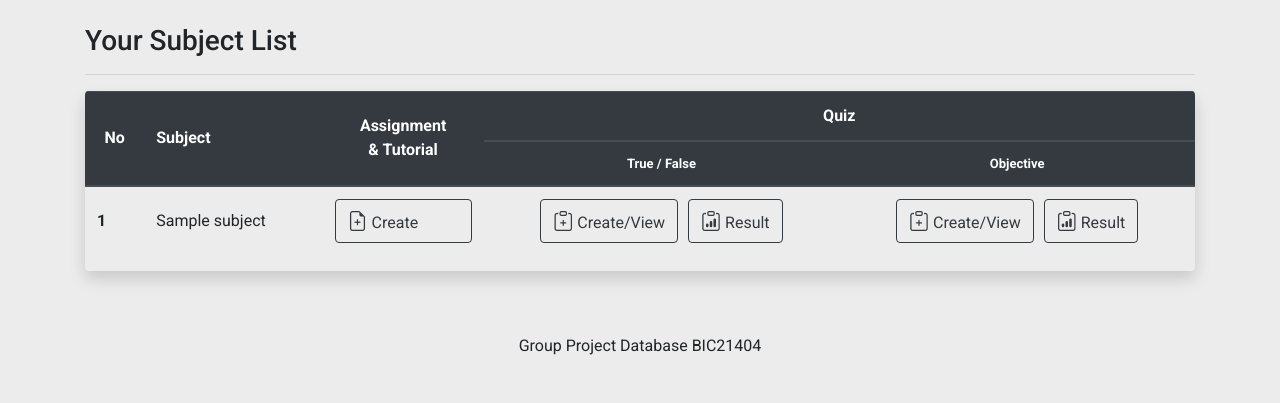
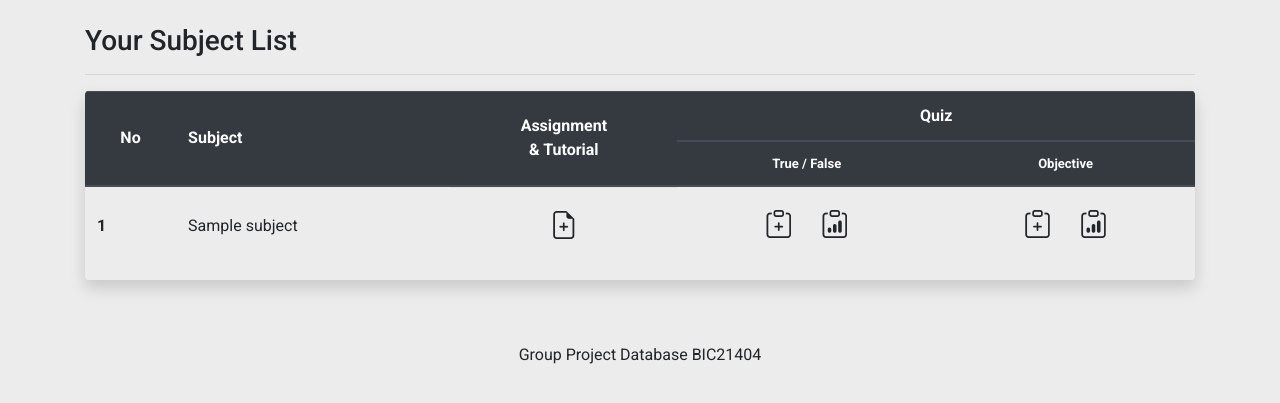
Before and after one commit to sydkif/db-project, a PHP site: page /lecturer/dashboard.php in a window 1280 px wide. Shown: the part 58-461 px from the top of the page. Run offline with PHP 8.4, Linux system fonts and the light colour scheme; tables that the repository leaves empty or names only in its code hold one stand-in row (values such as "Sample post").

Commit message:
minor update
- redirect lecturer radio select to lecturer/dashboard
- remove text, just icon

```diff
--- a/index.php
+++ b/index.php
@@ -39,7 +39,7 @@ $_SESSION['msg'] = null;
         if (document.getElementById('student').checked)
             window.location.href = "admin/register/student.php";
         else if (document.getElementById('lecturer').checked)
-            window.location.href = "admin/register/lecturer.php";
+            window.location.href = "lecturer/dashboard.php";
         else if (document.getElementById('admin').checked)
             window.location.href = "admin/dashboard.php";
         else
--- a/lecturer/dashboard.php
+++ b/lecturer/dashboard.php
@@ -36,19 +36,19 @@
                         <tr>
                             <th scope="row"><?= $num ?></th>
                             <td><?= $row['name'] ?></td>
-                            <div>
-                                <td><button class=" btn btn-outline-dark btn-block "><i class="bi bi-file-earmark-plus"></i> Create</button></td>
-                            </div>
+                            <td style="display:flex; align-items:center; justify-content:center; ">
+                                <button class=" btn btn-sm "><i class="bi bi-file-earmark-plus" style="font-size: 28px;"></i></button>
+                            </td>
                             <td>
                                 <div style="display:flex; align-items:center; justify-content:center;">
-                                    <button class="btn btn-outline-dark " style="margin-right: 10px;"><i class="bi bi-clipboard-plus"></i> Create/View</button>
-                                    <button class=" btn btn-outline-dark "><i class=" bi bi-clipboard-data"></i> Result</button>
+                                    <button class="btn btn-sm" style="margin-right: 10px;"><i class="bi bi-clipboard-plus" style="font-size: 28px;"></i></button>
+                                    <button class="btn btn-sm"><i class="bi bi-clipboard-data" style="font-size: 28px;"></i></button>
                                 </div>
                             </td>
                             <td>
                                 <div style="display:flex; align-items:center; justify-content:center;">
-                                    <button class="btn btn-outline-dark " style="margin-right: 10px;"><i class="bi bi-clipboard-plus"></i> Create/View</button>
-                                    <button class=" btn btn-outline-dark "><i class=" bi bi-clipboard-data"></i> Result</button>
+                                    <button class="btn btn-sm" style="margin-right: 10px;"><i class="bi bi-clipboard-plus" style="font-size: 28px;"></i></button>
+                                    <button class="btn btn-sm"><i class=" bi bi-clipboard-data" style="font-size: 28px;"></i></button>
                                 </div>
                             </td>
                         </tr>
```
